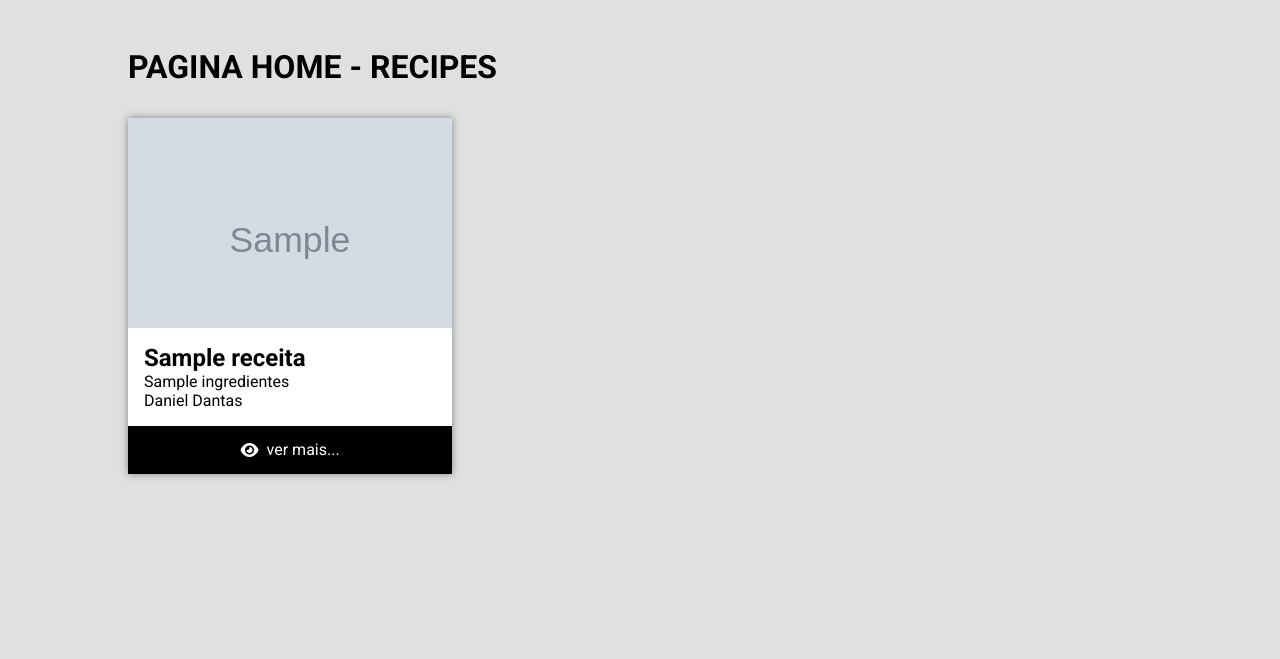
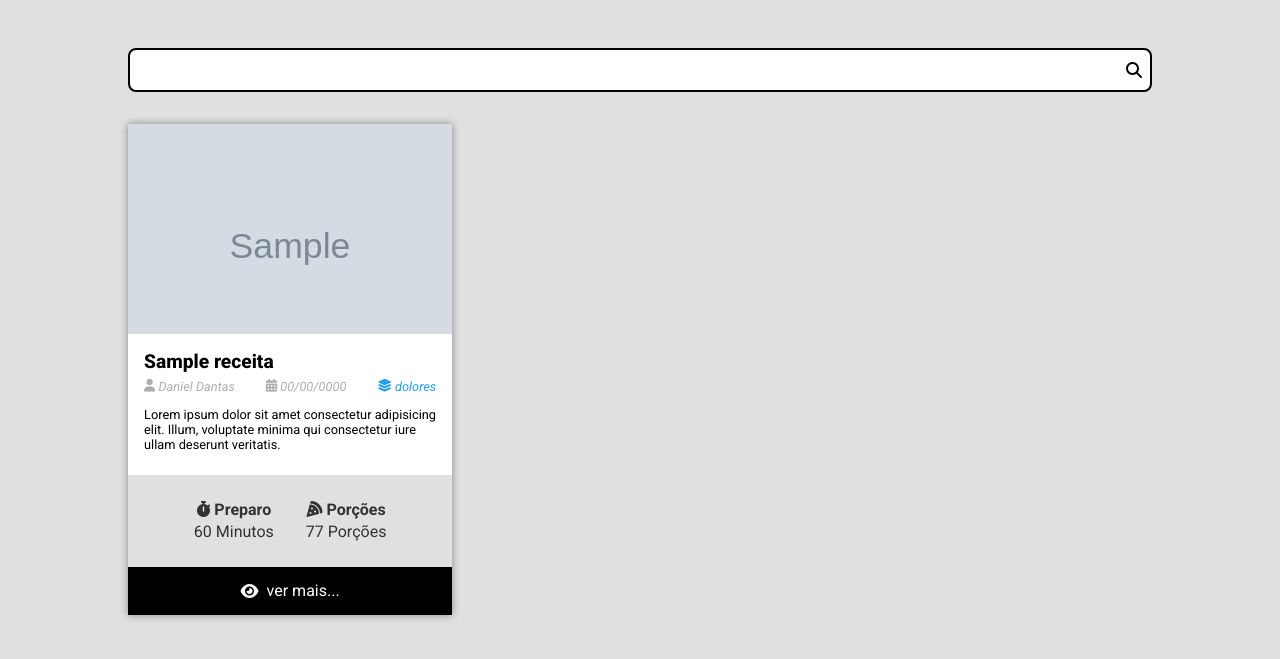
Before and after one commit to danieldantasnew/PythonProject, a Django app: page / in a window 1280 px wide. Shown: the part 102-761 px from the top of the page. Run offline with Django 5.2, Linux system fonts and the light colour scheme; tables that the repository leaves empty hold one stand-in row (values such as "Sample post"); grey boxes marked "Sample" are stand-in pictures; a database or web service that is not in the repository returns one stand-in record (values such as "Sample title"); data that the repository does not hold is empty.

Commit message:
feat: adicionando estilos

```diff
--- a/base_templates/global/base.html
+++ b/base_templates/global/base.html
@@ -9,6 +9,7 @@
     {% include 'global/partials/header.html' %}
     <main>
         <div class="space-content">
+            {%include 'partials/search.html'%}
             {% block conteudo %}{% endblock conteudo %}
         </div>
     </main>
--- a/recipes/static/recipes/css/global.css
+++ b/recipes/static/recipes/css/global.css
@@ -1,7 +1,16 @@
 @import url('./recipe.css');
+@import url('./recipeIndividual.css');
+@import url('./search.css');
 
 .flex-row {
     display: flex;
+    align-items: center;
+    justify-content: center;
+}
+
+.flex-column {
+    display: flex;
+    flex-direction: column;
     align-items: center;
     justify-content: center;
 }
@@ -19,5 +28,5 @@ h1, h2, h3, h4, h5 {
 
 header > div {
     font-size: 1.6rem;
-    font-weight: 600;
+    font-weight: 700;
 }
--- a/recipes/static/recipes/css/recipe.css
+++ b/recipes/static/recipes/css/recipe.css
@@ -20,6 +20,11 @@
     transition: .3s;
 }
 
+.card-receita h1 {
+    font-size: 1.2rem;
+    font-weight: 800;
+}
+
 .card-receita img {
     max-height: 210px;
     object-fit: cover;
@@ -28,9 +33,54 @@
     object-position: top center;
 }
 
+.sub-info {
+    font-size: .8rem;
+    gap: .5rem;
+    justify-content: space-between !important;
+}
+
+.sub-info p {
+    color: var(--color-gray-3);
+    gap: .2rem;
+    font-style: italic;
+}
+
+.content-recipe > p {
+    font-size: .8rem;
+}
+
+.sub-info p:last-child {
+    color: var( --color-primary);
+}
+
 .content-recipe {
     padding: 1rem;
 }
+
+.content-recipe p {
+    margin: .4rem 0;
+}
+
+.preparoPorcoes {
+    background-color: var(--color-gray-1);
+    padding: 1.6rem;
+    gap: 2rem;
+    flex: 1;
+    width: 100%;
+}
+
+.preparoPorcoes > div {
+    gap: .2rem;
+}
+
+.preparoPorcoes > div > p {
+    color: var(--color-gray-8);
+}
+
+.preparoPorcoes > div > p:first-child {
+    font-weight: 700;
+}
+
 
 .button-see {
     background-color: var(--color-black);
--- /dev/null
+++ b/recipes/static/recipes/css/recipeIndividual.css
@@ -0,0 +1,12 @@
+.noEffect_card {
+    transform: scale(1) !important;
+    transition: 0 !important;
+}
+
+.card-receita_individual img {
+    max-height: 400px !important;
+    object-fit: cover;
+    height: 100%;
+    width: 100%;
+    object-position: top center;
+}
--- /dev/null
+++ b/recipes/static/recipes/css/search.css
@@ -0,0 +1,18 @@
+.search {
+    width: 100%;
+    height: 44px;
+    border: 2px solid var(--color-black);
+    border-radius: .5rem;
+    gap: .5rem;
+    padding: .5rem;
+    background-color: white;
+}
+
+.search > input {
+    background-color: transparent;
+    border: 1px solid transparent;
+    outline: none;
+    width: 100%;
+    height: 100%;
+    font-size: 1rem;
+}
--- a/recipes/templates/pages/index.html
+++ b/recipes/templates/pages/index.html
@@ -1,7 +1,6 @@
 {% extends "global/base.html" %}
 {% block title %}HOME{% endblock title %}
 {% block conteudo %}
-    <h1>PAGINA HOME - RECIPES</h1>
     <section class="cards-receitas">
         {% for receita in receitas %}
         <div id="{{receita.id}}" class="card-receita">
@@ -9,13 +8,49 @@
 
             <div class="content-recipe">
                 <h1>{{ receita.receita|default:"Titulo não encontrado" }}</h1>
-                <p>{{ receita.ingredientes|default:"Descrição não encontrada" }}</p>
-                <p>{{"Daniel Dantas"|default:"Autor não encontrado"}}</p>
+                <div class="sub-info flex-row">
+                    <p class="flex-row">
+                        <i class="fa-solid fa-user"></i>
+                        {{"Daniel Dantas"|default:"Autor não encontrado"}}
+                    </p>
+                    <p class="flex-row">
+                        <i class="fa-solid fa-calendar-days"></i>
+                        {% comment %} {{receita.created_at|default:"00/00/0000"}} {% endcomment %}
+                        00/00/0000
+                    </p>
+                    <p class="flex-row">
+                        <i class="fa-solid fa-layer-group"></i>
+                        dolores
+                    </p>
+                </div>
+                <p>Lorem ipsum dolor sit amet consectetur adipisicing elit. Illum, voluptate minima qui consectetur iure ullam deserunt veritatis.</p>
             </div>
-            <a href="/recipes/{{receita.id}}" class="button-see">
-                <i class="fa-solid fa-eye"></i>
-                ver mais...
-            </a>
+            <div class="flex-column">
+                <div class="preparoPorcoes flex-row">
+                    <div class="flex-column">
+                        <p>
+                            <i class="fa-solid fa-stopwatch"></i>
+                            Preparo
+                        </p>
+                        <p>
+                            60 Minutos
+                        </p>
+                    </div>
+                    <div class="flex-column">
+                        <p>
+                            <i class="fa-solid fa-pizza-slice"></i>
+                            Porções
+                        </p>
+                        <p>
+                            77 Porções
+                        </p>
+                    </div>
+                </div>
+                <a href="/recipes/{{receita.id}}" class="button-see">
+                    <i class="fa-solid fa-eye"></i>
+                    ver mais...
+                </a>
+            </div>
         </div>
     {% endfor %}
     </section>
--- a/recipes/templates/partials/search.html
+++ b/recipes/templates/partials/search.html
@@ -0,0 +1,4 @@
+<div class="search flex-row">
+    <input type="text">
+    <i class="fa-solid fa-magnifying-glass"></i>
+</div>
```
Also changed, not shown: recipes/templates/pages/recipeIndividual.html (+50 -2 lines), recipes/views.py (+8 -1 lines), base_static/global/images/pizza-slice-solid.png (added), base_templates/global/partials/head.html (line endings or trailing spaces).
